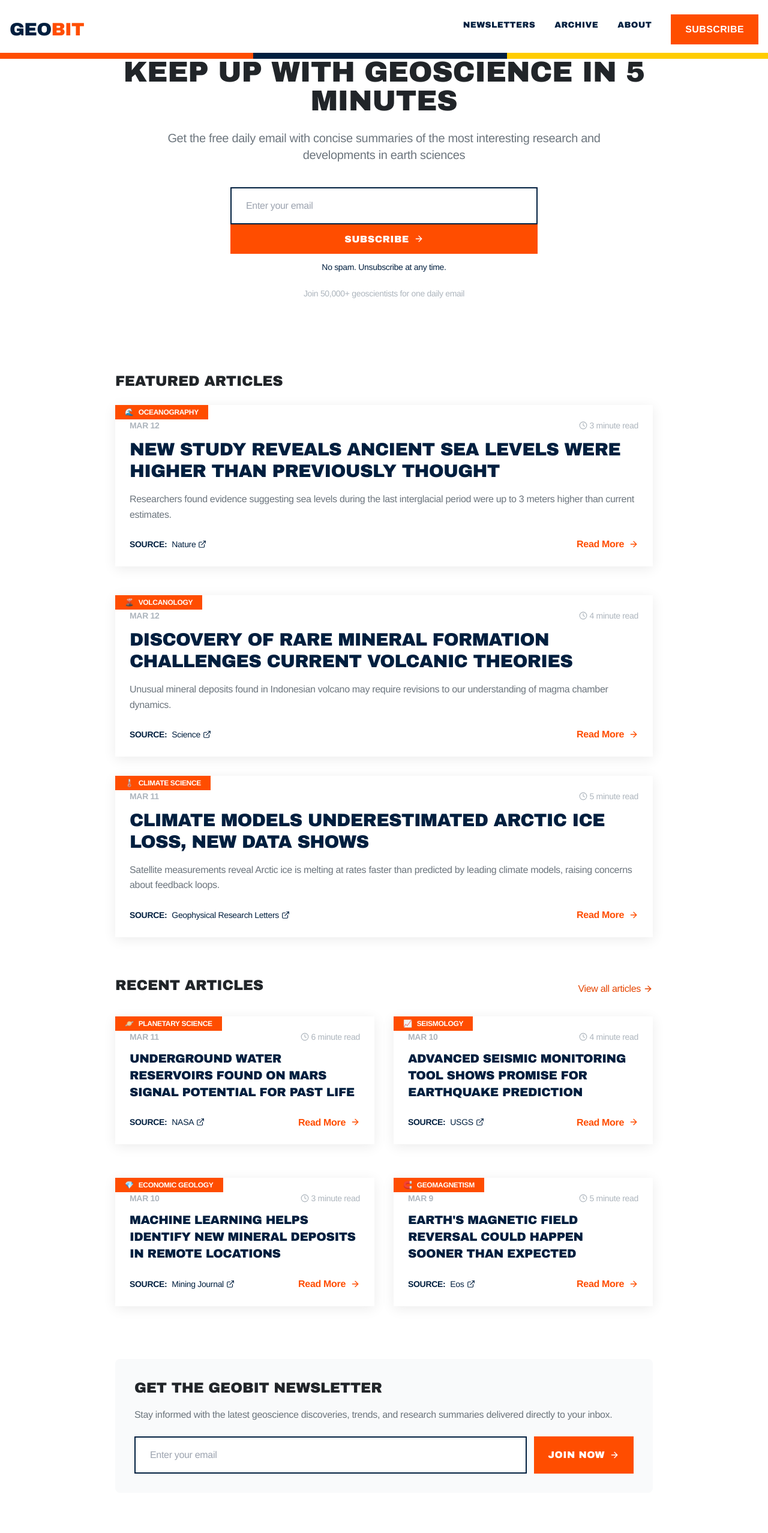
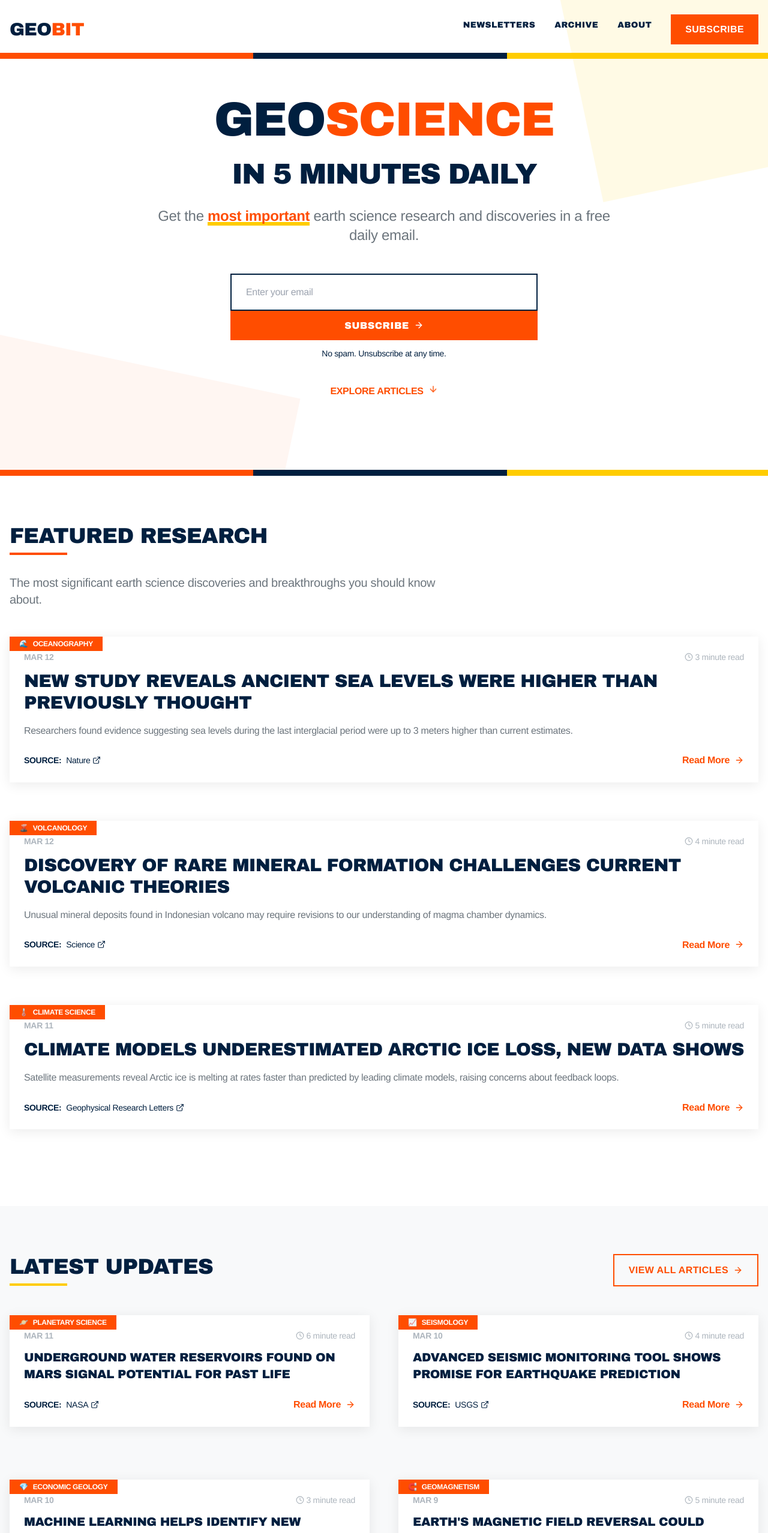
Before and after one commit to szilarddenes/geobit, a Next.js app: page / in a window 1280 px wide. Shown: the top 2555 px of the page at 60% size. Built offline with nearby package versions, Linux system fonts and the light colour scheme; no server answers; a web font is replaced by a local one.

Commit message:
Update homepage with Diadora Bright Delivery styling

```diff
--- a/src/pages/index.js
+++ b/src/pages/index.js
@@ -1,149 +1,245 @@
-import { useState } from 'react';
-import { FiArrowRight } from 'react-icons/fi';
+import { useState, useEffect } from 'react';
+import { FiArrowRight, FiArrowDown } from 'react-icons/fi';
 import Link from 'next/link';
 import Layout from '@/components/layout/Layout';
 import ArticleCard from '@/components/newsletter/ArticleCard';
 import SubscriptionForm from '@/components/newsletter/SubscriptionForm';
 
 export default function Home() {
-  // Sample geoscience news articles (these would come from your database in production)
+  const [animatedItems, setAnimatedItems] = useState([]);
+
+  // Animation on scroll effect
+  useEffect(() => {
+    const observer = new IntersectionObserver((entries) => {
+      entries.forEach(entry => {
+        if (entry.isIntersecting) {
+          setAnimatedItems(prev => [...prev, entry.target.getAttribute('data-animate-id')]);
+        }
+      });
+    }, { threshold: 0.1 });
+
+    const elements = document.querySelectorAll('[data-animate-id]');
+    elements.forEach(el => observer.observe(el));
+
+    return () => {
+      elements.forEach(el => observer.unobserve(el));
+    };
+  }, []);
+
+  // Sample geoscience news articles
   const featuredArticles = [
     {
       id: 1,
-      title: 'New Study Reveals Ancient Sea Levels Were Higher Than Previously Thought',
-      category: 'Oceanography',
-      date: 'Mar 12',
-      readTime: '3 minute read',
-      summary: 'Researchers found evidence suggesting sea levels during the last interglacial period were up to 3 meters higher than current estimates.',
-      source: 'Nature',
-      url: '/article/oceanography-sea-levels'
+      title: "New Study Reveals Ancient Sea Levels Were Higher Than Previously Thought",
+      category: "Oceanography",
+      date: "Mar 12",
+      readTime: "3 minute read",
+      summary: "Researchers found evidence suggesting sea levels during the last interglacial period were up to 3 meters higher than current estimates.",
+      source: "Nature",
+      url: "/article/oceanography-sea-levels"
     },
     {
       id: 2,
-      title: 'Discovery of Rare Mineral Formation Challenges Current Volcanic Theories',
-      category: 'Volcanology',
-      date: 'Mar 12',
-      readTime: '4 minute read',
-      summary: 'Unusual mineral deposits found in Indonesian volcano may require revisions to our understanding of magma chamber dynamics.',
-      source: 'Science',
-      url: '/article/volcanology-mineral-formation'
+      title: "Discovery of Rare Mineral Formation Challenges Current Volcanic Theories",
+      category: "Volcanology",
+      date: "Mar 12",
+      readTime: "4 minute read",
+      summary: "Unusual mineral deposits found in Indonesian volcano may require revisions to our understanding of magma chamber dynamics.",
+      source: "Science",
+      url: "/article/volcanology-mineral-formation"
     },
     {
       id: 3,
-      title: 'Climate Models Underestimated Arctic Ice Loss, New Data Shows',
-      category: 'Climate Science',
-      date: 'Mar 11',
-      readTime: '5 minute read',
-      summary: 'Satellite measurements reveal Arctic ice is melting at rates faster than predicted by leading climate models, raising concerns about feedback loops.',
-      source: 'Geophysical Research Letters',
-      url: '/article/climate-arctic-ice'
+      title: "Climate Models Underestimated Arctic Ice Loss, New Data Shows",
+      category: "Climate Science",
+      date: "Mar 11",
+      readTime: "5 minute read",
+      summary: "Satellite measurements reveal Arctic ice is melting at rates faster than predicted by leading climate models, raising concerns about feedback loops.",
+      source: "Geophysical Research Letters",
+      url: "/article/climate-arctic-ice"
     }
   ];
 
   const recentArticles = [
     {
       id: 4,
-      title: 'Underground Water Reservoirs Found on Mars Signal Potential for Past Life',
-      category: 'Planetary Science',
-      date: 'Mar 11',
-      readTime: '6 minute read',
-      source: 'NASA',
-      url: '/article/mars-water-reservoir'
+      title: "Underground Water Reservoirs Found on Mars Signal Potential for Past Life",
+      category: "Planetary Science",
+      date: "Mar 11",
+      readTime: "6 minute read",
+      source: "NASA",
+      url: "/article/mars-water-reservoir"
     },
     {
       id: 5,
-      title: 'Advanced Seismic Monitoring Tool Shows Promise for Earthquake Prediction',
-      category: 'Seismology',
-      date: 'Mar 10',
-      readTime: '4 minute read',
-      source: 'USGS',
-      url: '/article/seismic-monitoring-tool'
+      title: "Advanced Seismic Monitoring Tool Shows Promise for Earthquake Prediction",
+      category: "Seismology",
+      date: "Mar 10",
+      readTime: "4 minute read",
+      source: "USGS",
+      url: "/article/seismic-monitoring-tool"
     },
     {
       id: 6,
-      title: 'Machine Learning Helps Identify New Mineral Deposits in Remote Locations',
-      category: 'Economic Geology',
-      date: 'Mar 10',
-      readTime: '3 minute read',
-      source: 'Mining Journal',
-      url: '/article/machine-learning-mineral-deposits'
+      title: "Machine Learning Helps Identify New Mineral Deposits in Remote Locations",
+      category: "Economic Geology",
+      date: "Mar 10",
+      readTime: "3 minute read",
+      source: "Mining Journal",
+      url: "/article/machine-learning-mineral-deposits"
     },
     {
       id: 7,
-      title: 'Earth\'s Magnetic Field Reversal Could Happen Sooner Than Expected',
-      category: 'Geomagnetism',
-      date: 'Mar 9',
-      readTime: '5 minute read',
-      source: 'Eos',
-      url: '/article/magnetic-field-reversal'
+      title: "Earth's Magnetic Field Reversal Could Happen Sooner Than Expected",
+      category: "Geomagnetism",
+      date: "Mar 9",
+      readTime: "5 minute read",
+      source: "Eos",
+      url: "/article/magnetic-field-reversal"
     }
   ];
 
+  const isAnimated = (id) => animatedItems.includes(id);
+
   return (
     <Layout>
-      <div className="container mx-auto px-4">
-        {/* Hero Section */}
-        <section className="max-w-4xl mx-auto py-16 md:py-24">
-          <div className="text-center">
-            <h1 className="text-4xl md:text-5xl font-bold text-neutral-900 mb-6">
-              Keep up with geoscience in 5 minutes
+      {/* Hero Section with Diadora-style design */}
+      <div className="relative pt-32 pb-20 md:pt-40 md:pb-32 overflow-hidden">
+        {/* Background geometric shapes */}
+        <div className="absolute top-0 right-0 w-1/3 h-1/2 bg-accent opacity-10 -rotate-12 transform translate-x-1/4 -translate-y-1/4"></div>
+        <div className="absolute bottom-0 left-0 w-1/2 h-1/3 bg-primary opacity-5 rotate-12 transform -translate-x-1/4 translate-y-1/4"></div>
+
+        <div className="container mx-auto px-4 relative z-10">
+          <div className="max-w-4xl mx-auto">
+            <h1 className="font-heading text-5xl md:text-7xl text-secondary uppercase font-bold mb-6 tracking-tight text-center leading-none">
+              <span className="relative inline-block">Geo</span>
+              <span className="relative inline-block text-primary">Science</span>
+              <br />
+              <span className="text-4xl md:text-5xl">in 5 minutes daily</span>
             </h1>
-            <p className="text-xl text-neutral-600 mb-10 max-w-3xl mx-auto">
-              Get the free daily email with concise summaries of the most interesting research and developments in earth sciences
+
+            <p className="text-xl md:text-2xl text-neutral-600 mb-12 text-center max-w-3xl mx-auto">
+              Get the <span className="highlight">most important</span> earth science research and discoveries in a free daily email.
             </p>
 
+            <div className="max-w-lg mx-auto mb-10">
               <SubscriptionForm />
+            </div>
 
-            <p className="text-sm text-neutral-500 mt-3">
-              Join 50,000+ geoscientists for one daily email
+            <div className="text-center">
+              <a
+                href="#featured"
+                className="inline-flex items-center justify-center text-primary hover:text-primary-700 font-bold transition-all duration-300"
+              >
+                <span className="mr-2 uppercase">Explore articles</span>
+                <FiArrowDown className="animate-bounce" />
+              </a>
+            </div>
+          </div>
+        </div>
+
+        {/* Colorful section divider */}
+        <div className="section-divider absolute bottom-0 left-0 w-full"></div>
+      </div>
+
+      {/* Featured Section */}
+      <section
+        id="featured"
+        className="py-20 bg-white relative"
+        data-animate-id="featured-section"
+      >
+        <div className="container mx-auto px-4">
+          <div className={`mb-12 transition-all duration-1000 transform ${
+            isAnimated('featured-section') ? 'translate-y-0 opacity-100' : 'translate-y-10 opacity-0'
+          }`}>
+            <h2 className="font-heading text-4xl text-secondary uppercase font-bold mb-2 tracking-tight">
+              Featured Research
+            </h2>
+            <div className="h-1 w-24 bg-primary mb-8"></div>
+            <p className="text-xl text-neutral-600 max-w-3xl">
+              The most significant earth science discoveries and breakthroughs you should know about.
             </p>
           </div>
-        </section>
 
-        {/* Featured Section */}
-        <section className="max-w-4xl mx-auto mb-16">
-          <h2 className="text-2xl font-bold text-neutral-900 mb-6">
-            Featured Articles
-          </h2>
-
-          <div className="space-y-8">
-            {featuredArticles.map((article) => (
-              <ArticleCard key={article.id} article={article} featured={true} />
+          <div className="space-y-16">
+            {featuredArticles.map((article, index) => (
+              <div
+                key={article.id}
+                data-animate-id={`featured-${index}`}
+                className={`transition-all duration-1000 delay-${index * 200} transform ${
+                  isAnimated(`featured-${index}`) ? 'translate-y-0 opacity-100' : 'translate-y-20 opacity-0'
+                }`}
+              >
+                <ArticleCard article={article} featured={true} />
+              </div>
             ))}
+          </div>
         </div>
       </section>
 
       {/* Recent Articles Section */}
-        <section className="max-w-4xl mx-auto mb-16">
-          <div className="flex justify-between items-center mb-6">
-            <h2 className="text-2xl font-bold text-neutral-900">
-              Recent Articles
+      <section className="py-20 bg-neutral-50 relative">
+        <div className="container mx-auto px-4">
+          <div className="flex justify-between items-center mb-12">
+            <div>
+              <h2 className="font-heading text-4xl text-secondary uppercase font-bold mb-2 tracking-tight">
+                Latest Updates
               </h2>
-            <Link href="/archive" className="flex items-center text-primary-600 hover:text-primary-700">
-              View all articles
-              <FiArrowRight className="ml-1" size={16} />
+              <div className="h-1 w-24 bg-accent"></div>
+            </div>
+
+            <Link
+              href="/archive"
+              className="btn btn-outline flex items-center group"
+            >
+              View All Articles
+              <FiArrowRight className="ml-2 group-hover:translate-x-1 transition-transform duration-300" />
             </Link>
           </div>
 
-          <div className="grid md:grid-cols-2 gap-8">
-            {recentArticles.map((article) => (
-              <ArticleCard key={article.id} article={article} />
+          <div className="grid md:grid-cols-2 gap-x-12 gap-y-16">
+            {recentArticles.map((article, index) => (
+              <div
+                key={article.id}
+                data-animate-id={`recent-${index}`}
+                className={`transition-all duration-1000 delay-${index * 150} transform ${
+                  isAnimated(`recent-${index}`) ? 'translate-y-0 opacity-100' : 'translate-y-10 opacity-0'
+                }`}
+              >
+                <ArticleCard article={article} />
+              </div>
             ))}
           </div>
+        </div>
+
+        {/* Diagonal section divider */}
+        <div className="absolute bottom-0 left-0 right-0 h-16 bg-white transform -skew-y-2 translate-y-8"></div>
       </section>
 
       {/* Newsletter CTA */}
-        <section className="max-w-4xl mx-auto mb-20 bg-gray-50 rounded-lg p-8">
-          <h2 className="text-2xl font-bold text-neutral-900 mb-4">
-            Get the GeoBit Newsletter
+      <section className="py-20 bg-white relative">
+        <div className="container mx-auto px-4">
+          <div className="max-w-4xl mx-auto bg-secondary text-white p-12 relative overflow-hidden">
+            {/* Decorative elements */}
+            <div className="absolute top-0 right-0 w-40 h-40 bg-primary opacity-30 rotate-45 transform translate-x-1/2 -translate-y-1/2"></div>
+            <div className="absolute bottom-0 left-0 w-32 h-32 bg-accent opacity-20 rotate-45 transform -translate-x-1/2 translate-y-1/2"></div>
+
+            <div className="relative z-10 text-center">
+              <h2 className="font-heading text-4xl uppercase font-bold mb-6 tracking-tight">
+                Never Miss <span className="text-accent">Important</span> Research
               </h2>
-          <p className="text-neutral-600 mb-6">
+
+              <p className="text-xl mb-8 max-w-2xl mx-auto">
                 Stay informed with the latest geoscience discoveries, trends, and research summaries delivered directly to your inbox.
               </p>
 
-          <SubscriptionForm buttonText="Join Now" compact={true} />
+              <div className="max-w-md mx-auto">
+                <SubscriptionForm buttonText="Join Now" />
+              </div>
+            </div>
+          </div>
+        </div>
       </section>
-      </div>
     </Layout>
   );
 }
```
Lines whose indentation alone changed are shown as unchanged.
